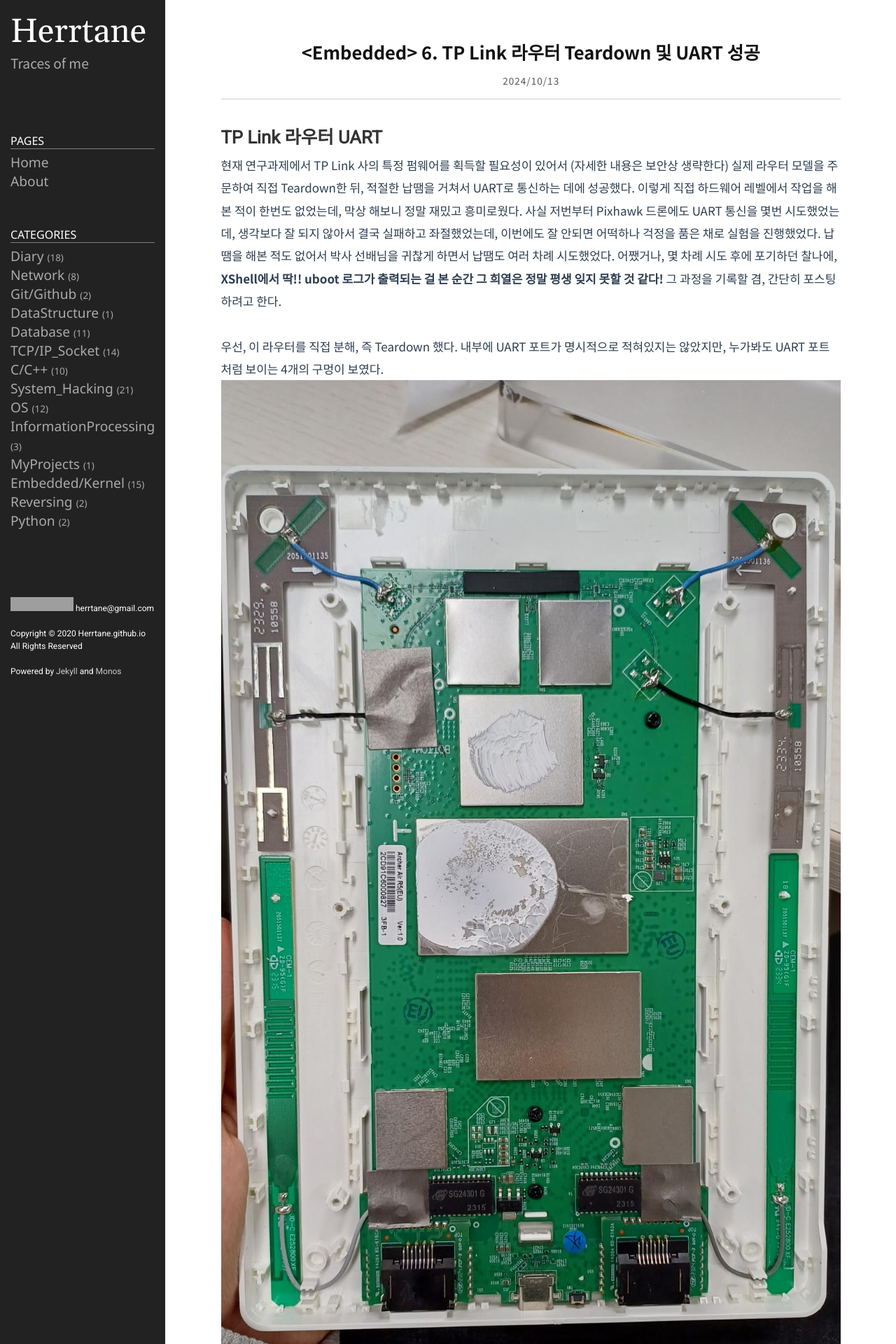
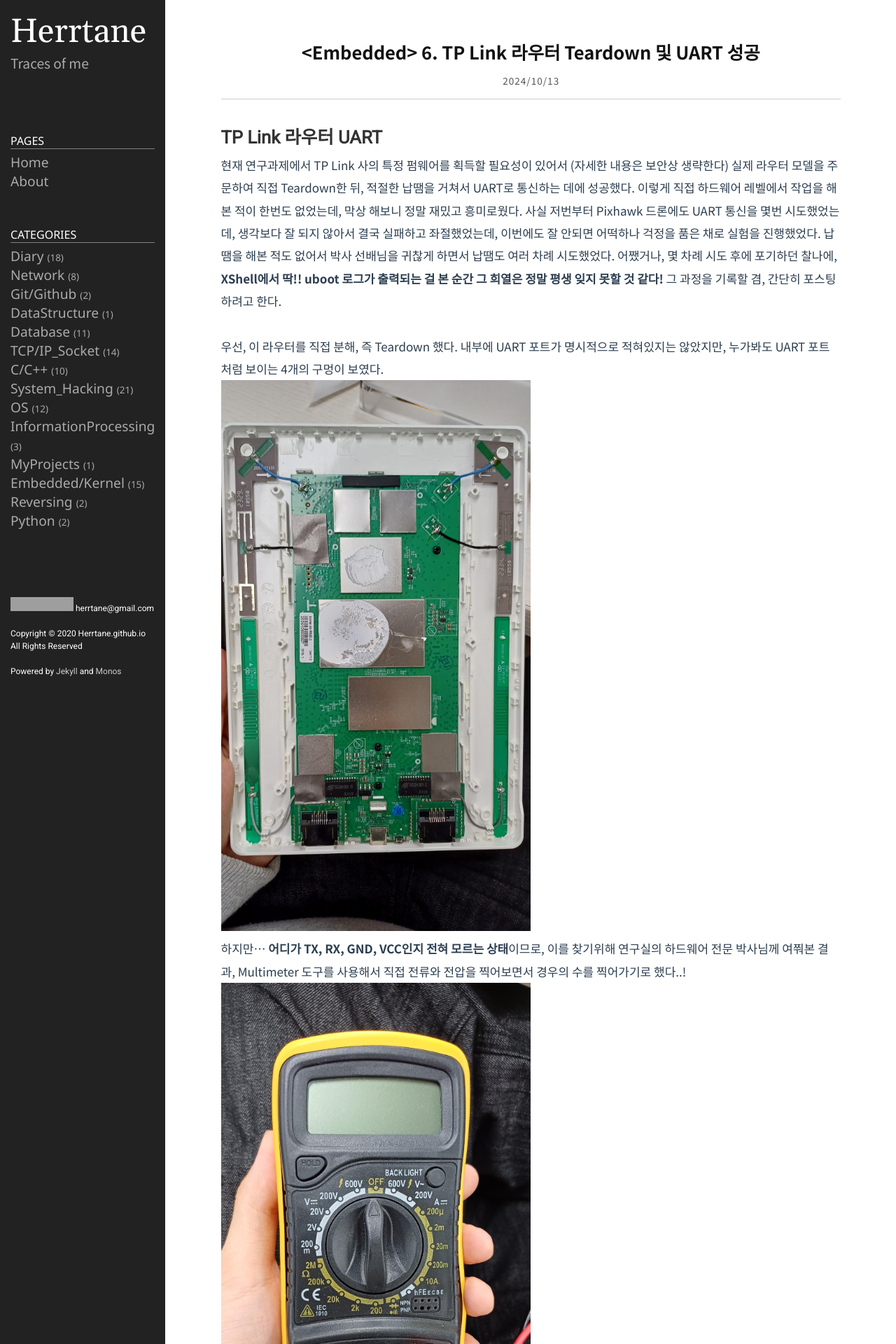
Before and after one commit to Herrtane/Herrtane.github.io, a Jekyll site: the page built from _posts/Firmware/2024-10-14-embedded-routeruart.markdown, in a window 1280 px wide. Shown: the top 1920 px of the page at 70% size. Built offline with Jekyll 4.4.1, drawn with Linux system fonts in a browser that asks for light colours; comment, search, counter and statistics services are not loaded; grey boxes are pictures that could not be loaded.

Commit message:
Resize images

```diff
--- a/_posts/Firmware/2024-10-14-embedded-routeruart.markdown
+++ b/_posts/Firmware/2024-10-14-embedded-routeruart.markdown
@@ -14,11 +14,11 @@ comments: true
 
 우선, 이 라우터를 직접 분해, 즉 Teardown 했다. 내부에 UART 포트가 명시적으로 적혀있지는 않았지만, 누가봐도 UART 포트처럼 보이는 4개의 구멍이 보였다.
 
-![uart1]({{site.url}}/img/uart1.jpg){: width="100%" height="100%"}
+![uart1]({{site.url}}/img/uart1.jpg){: width="50%" height="50%"}
 
 하지만... **어디가 TX, RX, GND, VCC인지 전혀 모르는 상태**이므로, 이를 찾기위해 연구실의 하드웨어 전문 박사님께 여쭤본 결과, Multimeter 도구를 사용해서 직접 전류와 전압을 찍어보면서 경우의 수를 찍어가기로 했다..!
 
-![uart2]({{site.url}}/img/uart2.jpg){: width="100%" height="100%"}
+![uart2]({{site.url}}/img/uart2.jpg){: width="50%" height="50%"}
 
 살면서 정말 처음 다뤄보는 Multimeter 기계인데, 이 실험을 진행하면서 어쩌다보니 물리 공부까지 하게 되었다.. 전류와 전압, VCC와 GND의 극 관계, 쇼트 등등.. 어쨌든 그 찾아가는 과정을 적어보자면...
 
@@ -26,7 +26,7 @@ comments: true
 2. 그 다음 VCC를 찾아야 한다. GND를 찾았다는 가정 하에, VCC와 GND의 전압 차는 내 라우터 기준 3.3V이므로, Multimeter에도 3.3V 차이로 출력되어야 한다. 실제로 3.1~3.2V정도로 출력되는 지점을 발견하였다.
 3. TX와 RX도 찾아야 하는데, TX 먼저 발견하는 것이 쉽다. TX에는 주기적으로 신호가 뿜어져나오므로, 3.3V까지는 아니지만 어느 정도 볼트가 측정되어야 한다. 실제로 남은 2개의 포트 중 한 개의 포트에서 1.6V정도의 전압이 검출되었다. 그렇다면 나머지는 RX가 되겠다!
 
-![uart3]({{site.url}}/img/uart3.jpg){: width="100%" height="100%"}
+![uart3]({{site.url}}/img/uart3.jpg){: width="50%" height="50%"}
 
 최종적으로 UART 식별이 끝났다면, 이제 선을 연결해서 PC에서 XShell, Putty, Picocom 등을 이용해서 쉘이 열리는지 확인하면 된다. **(사실 이 과정이 제일 힘들었다)** 납땜을 하는 과정에서 TX와 RX 사이가 납으로 연결되어서 갑자기 쇼트가 나기도 하고.. Baudrate를 찾기 위해 이것 저것 돌려가며 찾아야 하는 등.. 좌절하려고 하던 찰나에 딱! 기적적으로 PC의 XShell에서 정상적으로 부팅 로그가 보였다.
 
```
